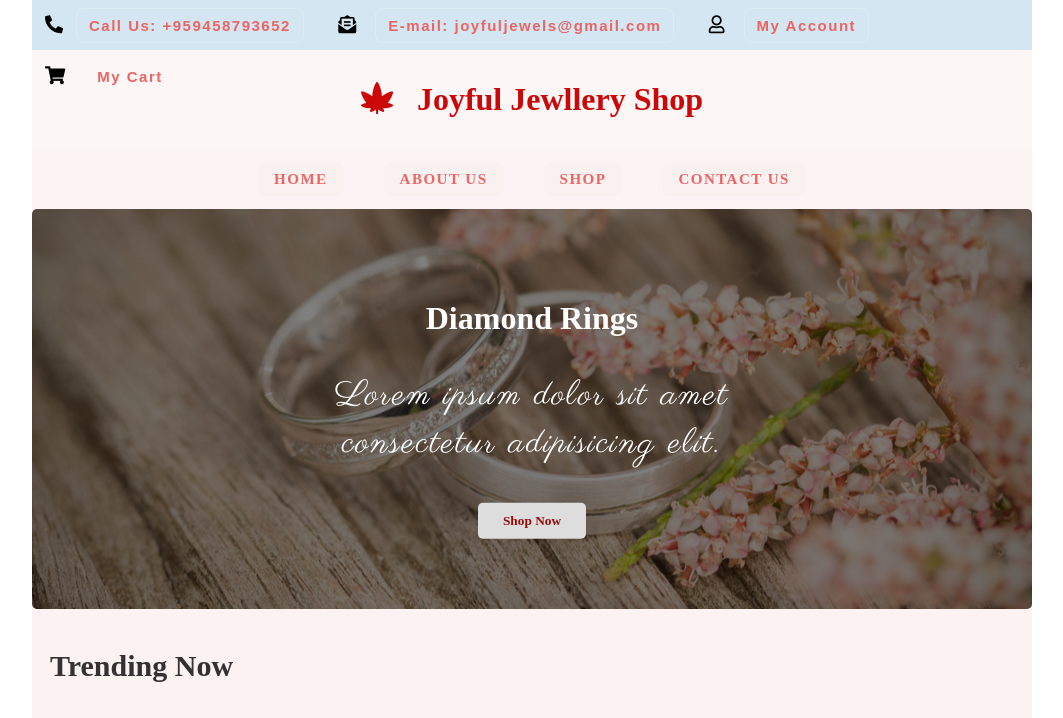
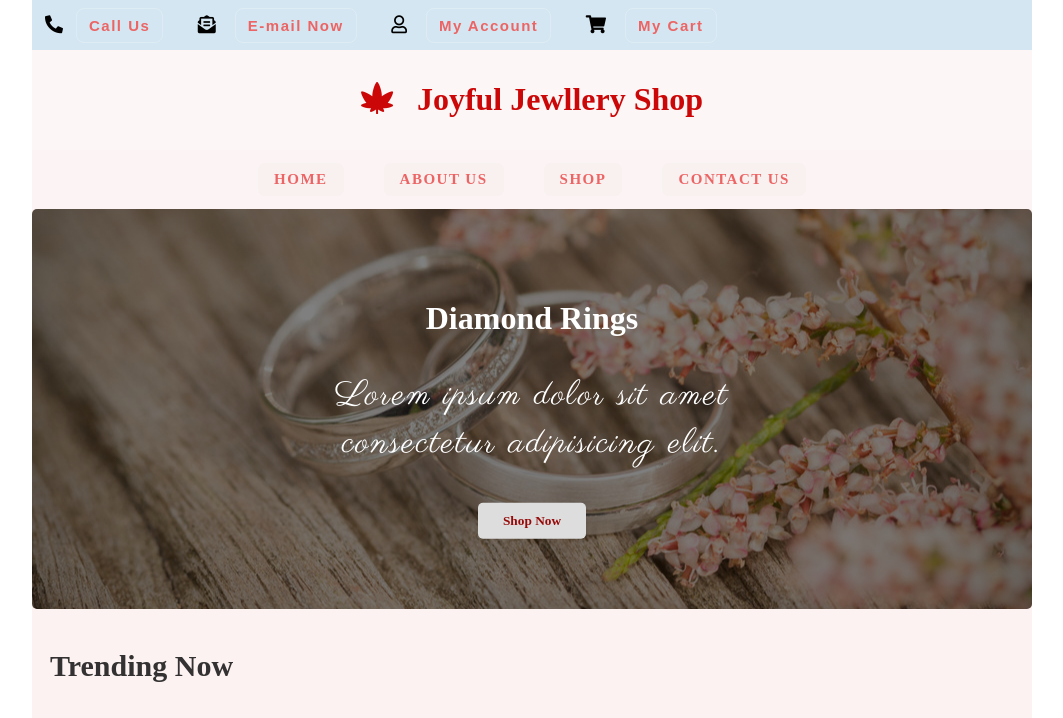
Before and after one commit to Helena0607/RWD1249-Final-Project, a plain HTML site: page Final_Project_RWD1249/index.html in a window 1280 px wide. Shown: the top 718 px of the page, without its empty margins (108-1171 px from the left). Drawn offline with Linux system fonts and the light colour scheme; a web font is replaced by a local one.

Commit message:
Update index.html

```diff
--- a/Final_Project_RWD1249/index.html
+++ b/Final_Project_RWD1249/index.html
@@ -25,8 +25,8 @@
         <header>
             <div class="info">
                 <ul class="easy-info">
-                    <li><i class="fas fa-phone-alt fa-rotate-40"> &nbsp;</i><a href="#">Call Us: +959458793652</a></li>
-                    <li><i class="fas fa-envelope-open-text"></i> &nbsp; <a href="#">E-mail: joyfuljewels@gmail.com</a></li>
+                    <li><i class="fas fa-phone-alt fa-rotate-40"> &nbsp;</i><a href="tel:+959458793652">Call Us</a></li>
+                    <li><i class="fas fa-envelope-open-text"></i> &nbsp; <a href="mailto:joyfuljewels@gmail.com">E-mail Now</a></li>
                     <li><i class="far fa-user"></i> &nbsp; <a href="login.html">My Account</a></li>
                     <li><i class="fas fa-shopping-cart"></i> &nbsp; <a href="cart.html">My Cart</a></li>
                 </ul>
```
